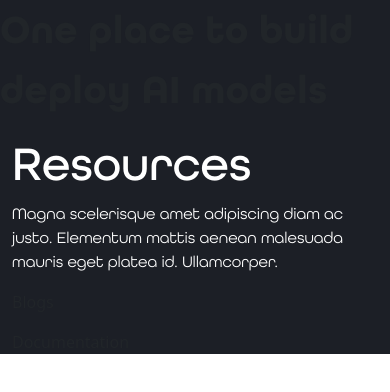
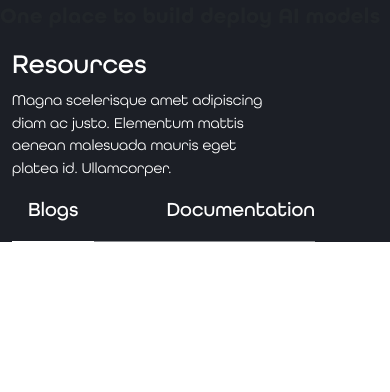
Before and after one commit to RadialCode-sunil/Annotab, a React (Create React App) app: page / in a window 390 px wide. Shown: the top 392 px of the page. Built offline with nearby package versions, Linux system fonts and the light colour scheme.

Commit message:
font size change media

```diff
--- a/src/Root.css
+++ b/src/Root.css
@@ -149,3 +149,29 @@
 .fw_400 {
     font-weight: 400;
 }
+
+@media (max-width:992px) {
+
+    :root {
+        /* font_size */
+        --fs-4xl: 55px;
+        --fs-3xl: 43px;
+        --fs-2xl: 37px;
+        --fs-xl: 28px;
+    }
+}
+
+@media (max-width:576px) {
+
+    :root {
+        /* font_size */
+        --fs-4xl: 36px;
+        --fs-3xl: 27px;
+        --fs-2xl: 22px;
+        --fs-xl: 20px;
+        --fs-lg: 19px;
+        --fs-md: 18px;
+        --fs-sm: 15px;
+        --fs-ss: 13px;
+    }
+}
--- a/src/components/Resources.jsx
+++ b/src/components/Resources.jsx
@@ -5,23 +5,25 @@ const Resources = () => {
     return (
         <section>
             <Container className=''>
-                <div>
+                <div className=' d-flex flex-column flex-lg-row align-items-lg-center'>
                     <div>
                         <h2 className=' ff_Medium fw_400 fs_3xl white'>
                             Resources
                         </h2>
-                        <p className=' ff_Book fw_400 fs_sm white'>
+                        <p className=' ff_Book fw_400 fs_sm white w-75 '>
                             Magna scelerisque amet adipiscing diam ac justo. Elementum mattis aenean malesuada mauris eget platea id. Ullamcorper.
                         </p>
                     </div>
-                    <div>
-                        <p>
-                            Blogs
-                        </p>
-                        <p>
-                            Documentation
-                        </p>
-                    </div>
+                    <div className=' d-flex align-items-center'>
+                        <div className='Resources_Blogs px-3'>
+                            <p className='ff_Medium fw_400 fs_xl white'>
+                                Blogs
+                            </p></div>
+                        <div className='Resources_Documentation'>
+                            <p className='ff_Medium fw_400 fs_xl white ps-5 ms-4 '>
+                                Documentation
+                            </p>
+                        </div></div>
                 </div>
             </Container>
         </section>
--- a/src/index.css
+++ b/src/index.css
@@ -1,13 +1,8 @@
-body {
-  margin: 0;
-  font-family: -apple-system, BlinkMacSystemFont, 'Segoe UI', 'Roboto', 'Oxygen',
-    'Ubuntu', 'Cantarell', 'Fira Sans', 'Droid Sans', 'Helvetica Neue',
-    sans-serif;
-  -webkit-font-smoothing: antialiased;
-  -moz-osx-font-smoothing: grayscale;
+/* Resources */
+
+.Resources_Blogs {
+  border-bottom: 1px solid var(--color-white);
 }
-
-code {
-  font-family: source-code-pro, Menlo, Monaco, Consolas, 'Courier New',
-    monospace;
+.Resources_Documentation {
+  border-bottom: 1px solid #ffffff7c;
 }
```
